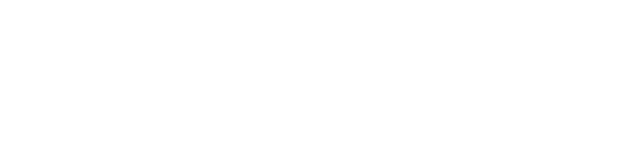
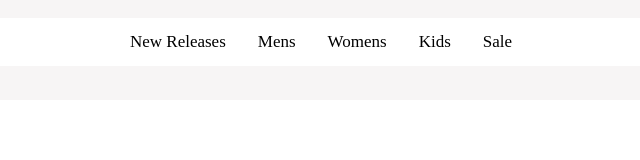
Before and after one commit to jperez210/Nike, a plain HTML site: page index.html in a window 1280 px wide. Shown: the whole page, without its empty margins (319-959 px from the left). Drawn offline with Linux system fonts and the light colour scheme.

Commit message:
navbar
made progress on navbar

```diff
--- a/index.html
+++ b/index.html
@@ -2,13 +2,23 @@
 <head>
     <meta charset="UTF-8">
     <html lang="en">
-    <title>Just Do It</title>
+    <title>Nike. Just Do It. Nike.com</title>
     <meta name="description" content="Nike homepage">
     <meta name="viewport" content="width=device-width, initial-scale=1.0">
     <link rel="stylesheet" href="style.css">
-    <link rel="icon" type="image/png" sizes="32x32" href="favicon.ico">
+    <link rel="stylesheet" href="https://cdnjs.cloudflare.com/ajax/libs/font-awesome/4.7.0/css/font-awesome.min.css">
+    <!--<link rel="icon" type="image/png" sizes="32x32" href="favicon.ico"-->
 </head>
 <body>
-
+    <section class="intro">
+        <p>image</p>
+            <div class="navbar">
+                <a href="#">New Releases</a>
+                <a href="#">Mens</a>
+                <a href="#">Womens</a>
+                <a href="#">Kids</a>
+                <a href="#">Sale</a>
+            </div>
+    </section>
 </body>
 </html>
--- a/style.css
+++ b/style.css
@@ -0,0 +1,30 @@
+* {
+  margin: 0;
+  padding: o;
+  box-sizing: border-box;
+}
+
+.navbar {
+    overflow: hidden;
+    background-color: white;
+    display: flex;
+    justify-content: center;
+    width: 100%;
+  }
+
+  .navbar a {
+    display: block;
+    padding: 14px 16px;
+    text-decoration: none;
+    font-size: 17px;
+    color: black;
+  }
+
+  .intro {
+    height: 100px;
+    background-color: #f7f5f5;
+  }
+
+  p{
+    visibility: hidden;
+  }
```
